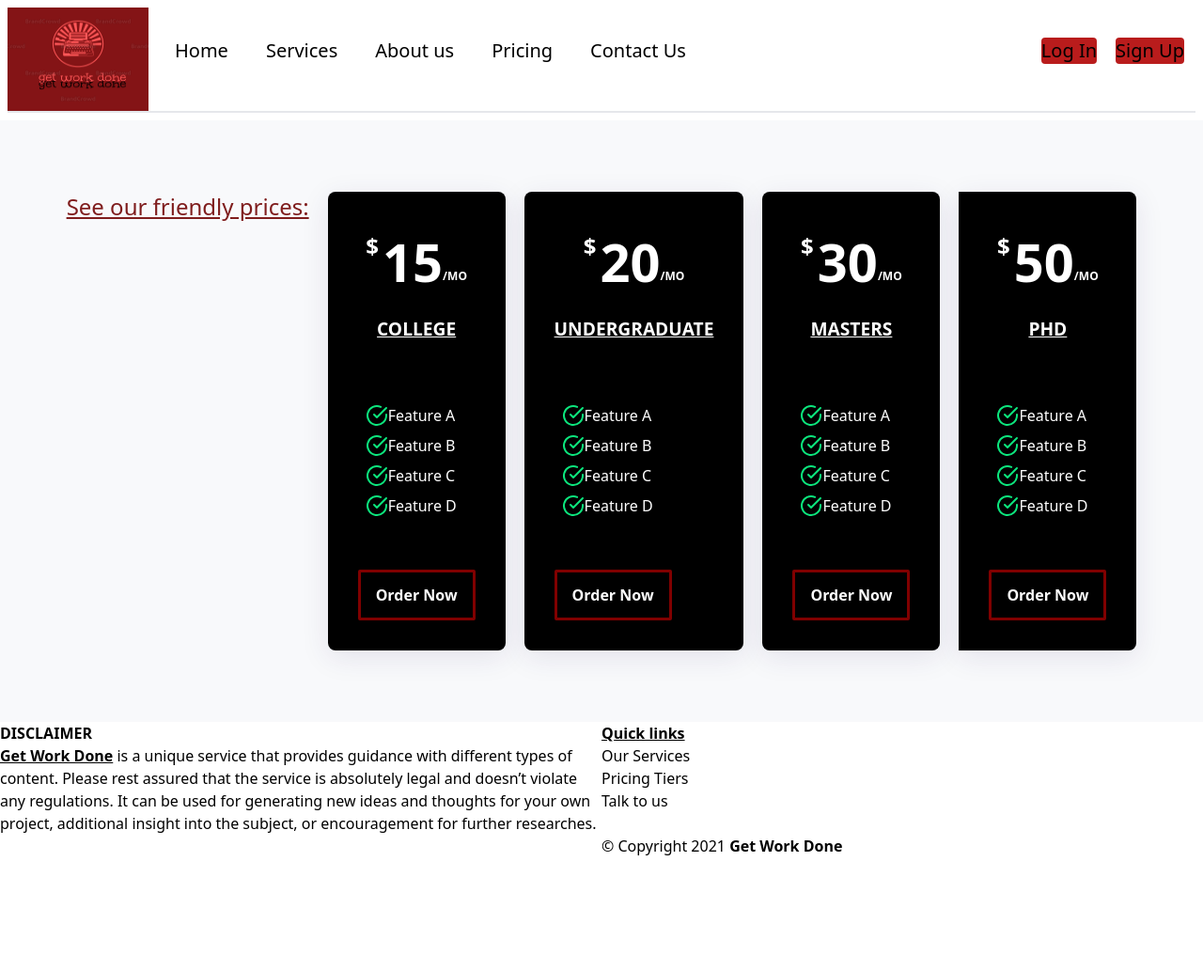
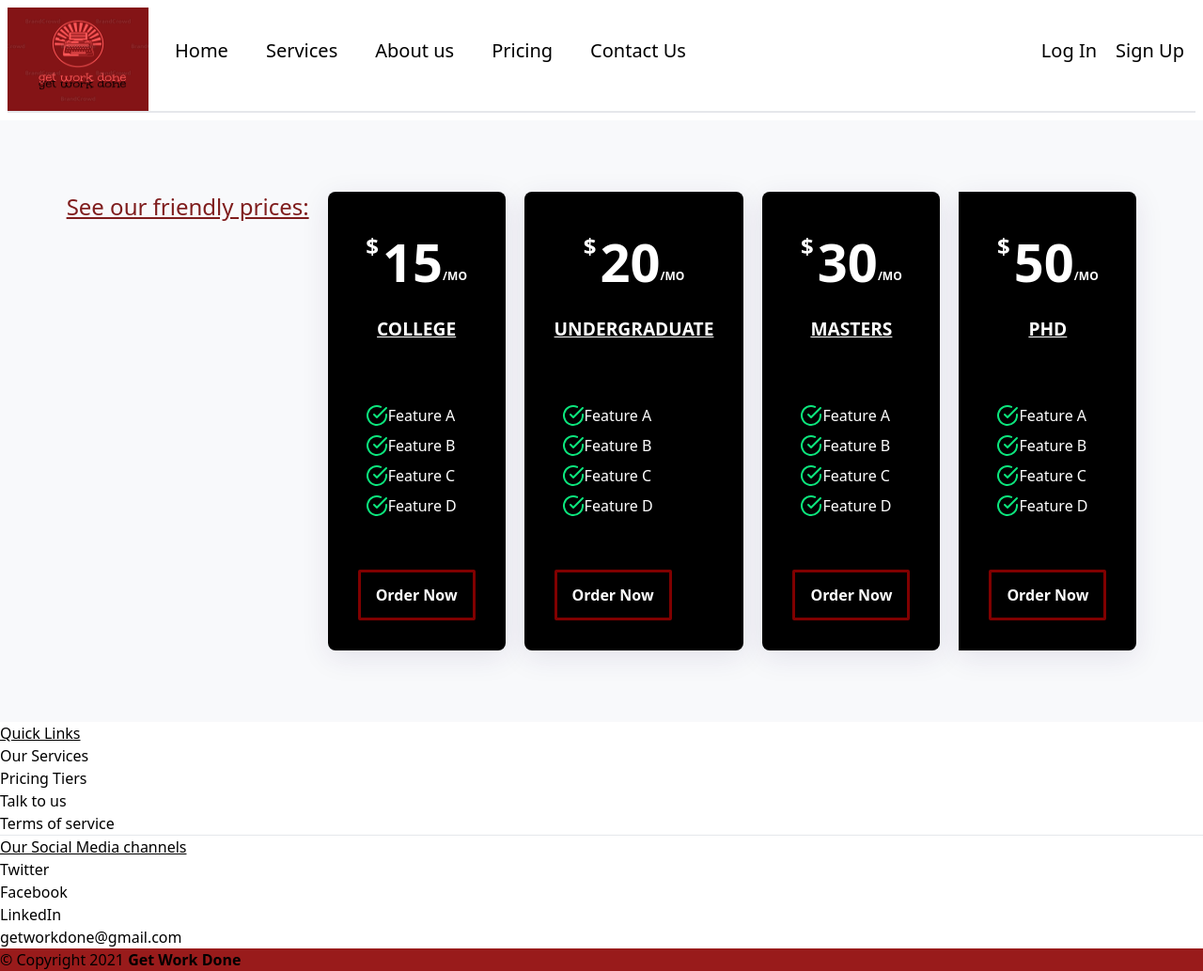
Before and after one commit to henrykash/WritingSite, a Next.js app: page /ordernow in a window 1280 px wide. Shown: the whole page at 94% size. Before the commit the page ends 912 px from the top, so only its background shows below. Built offline with nearby package versions, Linux system fonts and the light colour scheme.

Commit message:
updated the footer component

```diff
--- a/Components/Counter.js
+++ b/Components/Counter.js
@@ -44,22 +44,18 @@ const Counter = () => {
 		<section>
 			<div className="flex flex-row space-x-5 border-2 text-3xl">
 				<div>
-					<i class="fab fa-youtube fa-4x"></i>
 					<h3 className="text-xl underline">Years in Academic Writing</h3>
 					<div class="counter" data-target="6">0</div>
 				</div>
 				<div>
-					<i class="fab fa-twitter fa-4x"></i>
 					<h3 className="text-xl underline">Writers Active</h3>
 					<div class="counter" data-target="500">0</div>
 				</div>
 				<div>
-					<i class="fab fa-facebook fa-4x"></i>
 					<h3 className="text-xl underline">Orders Delivered</h3>
 					<div class="counter" data-target="3000">0</div>
 				</div>
 				<div>
-					<i class="fab fa-linkedin fa-4x"></i>
 					<h3 className="text-xl underline">Quality Score</h3>
 					<div class="counter" data-target="95">0</div>
 				</div>
--- a/Components/Footer.js
+++ b/Components/Footer.js
@@ -1,22 +1,27 @@
-import Link from 'next/link'
 
 const Footer = () => {
     return (
-        <div className='flex flex-row grid grid-cols-2 overflow-hidden'>
+        <div>
             <div>
-                <b>DISCLAIMER</b>
-                <p><b className="underline">Get Work Done</b> is a unique service that provides guidance with different types of content. Please rest assured that the service is absolutely legal and doesn’t violate any regulations. It can be used for generating new ideas and thoughts for your own project, additional insight into the subject, or encouragement for further researches.</p>
-            </div>
-            <div className="mr-0">
-                <h3 className='font-bold underline'>Quick links</h3>
+                <h4 className="underline">Quick Links</h4>
                 <ul>
                     <li>Our Services</li>
                     <li>Pricing Tiers</li>
                     <li>Talk to us</li>
+                    <li>Terms of service</li>
                 </ul>
             </div>
-            <br />
-            <footer className='md:w-auto justify-center'>&copy; Copyright 2021 <b>Get Work Done</b></footer>
+            <hr />
+            <div>
+            <h4 className="underline">Our Social Media channels</h4>
+                <ul>
+                    <li>Twitter</li>
+                    <li>Facebook</li>
+                    <li>LinkedIn</li>
+                </ul>
+                getworkdone@gmail.com
+            </div>
+            <div className='bg-red-800 mb-0 h-6'>&copy; Copyright 2021 <b>Get Work Done</b></div>
         </div>
     )
 }
--- a/Components/TopNav.js
+++ b/Components/TopNav.js
@@ -16,32 +16,32 @@ const TopNav = () => {
             <ul>
                <div class="flex flex-row space-x-10 absolute top-10 left-30">
                 <Link href='/'>
-                <li className="rounded hover:bg-red-700 text-xl">Home</li>
+                <li className="rounded hover:underline text-xl">Home</li>
                 </Link>
 
                 <Link href='/'>
-                <li className="rounded hover:bg-red-700 text-xl">Services</li>
+                <li className="rounded hover:underline text-xl">Services</li>
                 </Link>
 
                 <Link href='/'>
-                <li className="rounded hover:bg-red-700 text-xl">About us</li>
+                <li className="rounded hover:underline text-xl">About us</li>
                 </Link>
 
                 <Link href='/'>
-                <li className="rounded hover:bg-red-700 text-xl">Pricing</li>
+                <li className="rounded hover:underline text-xl">Pricing</li>
                 </Link>
 
                 <Link href='/'>
-                <li className="rounded hover:bg-red-700 text-xl">Contact Us</li>
+                <li className="rounded hover:underline text-xl">Contact Us</li>
                 </Link>
                 </div>
 
                 <div className="flex flex-row space-x-5 absolute top-10 right-5">
                 <Link href='/'>
-                <button className="rounded bg-red-700 text-xl hover:underline">Log In</button>
+                <button className="rounded text-xl hover:underline">Log In</button>
                 </Link>
                 <Link href='/'>
-                <button className="rounded bg-red-700 text-xl hover:underline">Sign Up</button>
+                <button className="rounded text-xl hover:underline">Sign Up</button>
                 </Link>
                </div>
 
```
